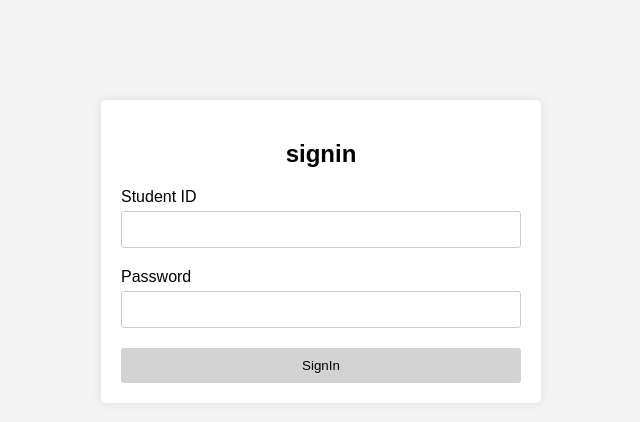
After one commit to sesac-final-01/sesac-final, a Django app: template final_project/templates/index.html in a window 1280 px wide. The commit adds this page. Shown: the top 422 px of the page, without its empty margins (319-959 px from the left). Run offline with Django 5.2, Linux system fonts and the light colour scheme; the template is opened without the code that fills it, so the values that code supplies are empty.

Commit message:
front수정

```diff
--- a/final_project/accounts/views.py
+++ b/final_project/accounts/views.py
@@ -44,12 +44,12 @@ class UserSigninView(APIView):
                 user.last_login = timezone.now()
                 user.logged_in = True
                 user.save()
-                return JsonResponse({"status":status.HTTP_200_OK})
+                return JsonResponse({"status":status.HTTP_200_OK, "message":"로그인 성공"})
             else:
-                return JsonResponse({"status":status.HTTP_104_WRONG_PWD})
+                return JsonResponse({"status":status.HTTP_406_NOT_ACCEPTABLE,"message":"로그인 실패-비밀번호를 다시 입력해주세요."})
 
         except User.DoesNotExist:
-            return JsonResponse({"status":status.HTTP_204_NO_CONTENT})
+            return JsonResponse({"status":status.HTTP_204_NO_CONTENT, "message":"해당 학번의 사용자가 존재하지 않습니다."})
 
 
 class UserSignoutView(APIView):
--- /dev/null
+++ b/final_project/templates/index.html
@@ -0,0 +1,85 @@
+<!DOCTYPE html>
+<html lang="en">
+<head>
+    <meta charset="UTF-8">
+    <meta name="viewport" content="width=device-width, initial-scale=1.0">
+    <title>SignIn</title>
+    <style>
+        body {
+            font-family: Arial, sans-serif;
+            background-color: #f4f4f4;
+            margin: 0;
+            padding: 0;
+        }
+
+        .signin-container {
+            max-width: 400px;
+            width: 90%; /* 로그인 컨테이너 너비를 조절 */
+            margin: 100px auto;
+            background-color: #fff;
+            padding: 20px;
+            border-radius: 5px;
+            box-shadow: 0 0 10px rgba(0, 0, 0, 0.1);
+        }
+
+        h2 {
+            text-align: center;
+        }
+
+        .form-group {
+            margin-bottom: 20px;
+        }
+
+        label {
+            display: block;
+            margin-bottom: 5px;
+        }
+
+        input[type="text"],
+        input[type="password"] {
+            width: calc(100% - 22px); /* 텍스트 필드 너비를 조절 */
+            padding: 10px;
+            border: 1px solid #ccc;
+            border-radius: 3px;
+        }
+
+        button {
+            width: 100%;
+            padding: 10px;
+            background-color: lightgrey;
+            color: black;
+            border: none;
+            border-radius: 3px;
+            cursor: pointer;
+        }
+
+        button:hover {
+            background-color: lightgrey;
+        }
+    </style>
+</head>
+</head>
+<body>
+<div class="signin-container">
+    <h2>signin</h2>
+    <form id="signin-form">
+        <div class="form-group">
+            <label for="student-id">Student ID</label>
+            <input type="text" id="student-id" name="student-id" required>
+        </div>
+        <div class="form-group">
+            <label for="password">Password</label>
+            <input type="password" id="password" name="password" required>
+        </div>
+        <button type="button" id="signin-button">SignIn</button>
+    </form>
+</div>
+
+<script src="./static/accounts/js/account.js"></script>
+<script>
+    document.getElementById("signin-button").addEventListener("click", function () {
+        account_signin();
+    });
+</script>
+</body>
+</html>
--- a/final_project/templates/static/accounts/js/account.js
+++ b/final_project/templates/static/accounts/js/account.js
@@ -2,7 +2,7 @@ function account_signup(event) {
     const studentId = document.getElementById("student-id").value;
     const password = document.getElementById("password").value;
 
-    fetch("https://api.sugangwhatever.shop:8000/accounts/signup/", {
+    fetch("https://k8s-default-sesacalb-3d8710ab4e-27414001.ap-northeast-2.elb.amazonaws.com/accounts/signup/", {
         method: "POST",
         headers: {
             "Content-Type": "application/json"
@@ -21,6 +21,7 @@ function account_signup(event) {
                 console.log("회원가입 실패", data.status);
                 document.getElementById("student-id").value = "";
                 document.getElementById("password").value = "";
+
             }
 
         })
@@ -35,7 +36,7 @@ function account_signin() {
     const password = document.getElementById("password").value;
 
     // 로그인 API에 POST 요청을 보냅니다.
-    fetch("https://api.sugangwhatever.shop:8000/accounts/signin/", {
+    fetch("https://k8s-default-sesacalb-3d8710ab4e-27414001.ap-northeast-2.elb.amazonaws.com/accounts/signin/", {
         method: "POST",
         headers: {
             "Content-Type": "application/json"
@@ -50,6 +51,7 @@ function account_signin() {
             console.log(data)
             if (data.status === 200) {
                 console.log("로그인 성공");
+                // TODO 로그인 실패 코드 재정비, 모달 띄우기
                 window.location.href = "lecture_list.html?student_id=" + studentId;
             } else if(data.status === 104) {
                 console.log("로그인 실패 - 비밀번호를 다시 입력해주세요.",);
--- a/final_project/templates/static/lectures/js/lecture_front.js
+++ b/final_project/templates/static/lectures/js/lecture_front.js
@@ -4,7 +4,7 @@ const urlParams = new URLSearchParams(queryString);
 const studentId = urlParams.get('student_id');
 
 
-fetch(`https://api.sugangwhatever.shop:8000/lectures/lists?student_id=${studentId}`)
+fetch(`https://k8s-default-sesacalb-3d8710ab4e-27414001.ap-northeast-2.elb.amazonaws.com/lectures/lists?student_id=${studentId}`)
     .then(response => response.json())
     .then(data => {
         console.log('학생 정보:', data.student);
@@ -37,7 +37,7 @@ function searchLectures() {
 
     document.getElementById('lecture-list').innerHTML = '';
 
-    const url = `https://api.sugangwhatever.shop:8000/lectures/lists/search?student_id=${studentId}&lec_id=${lectureCode}&lec_name=${lectureName}`;
+    const url = `https://k8s-default-sesacalb-3d8710ab4e-27414001.ap-northeast-2.elb.amazonaws.com/lectures/lists/search?student_id=${studentId}&lec_id=${lectureCode}&lec_name=${lectureName}`;
 
     // API 요청을 보냅니다.
     fetch(url)
@@ -83,7 +83,7 @@ function applyForLecture(event) {
     const row = event.target.closest('tr');
     // const studentId = document.getElementById('student-id').textContent;
     const lectureCode = row.querySelector('td:first-child').textContent;
-    const url = `https://api.sugangwhatever.shop:8000/lectures/apply/`;
+    const url = `https://k8s-default-sesacalb-3d8710ab4e-27414001.ap-northeast-2.elb.amazonaws.com/lectures/apply/`;
 
     // POST 요청을 보냅니다.
     fetch(url, {
--- a/final_project/templates/static/lectures/js/my_lectures.js
+++ b/final_project/templates/static/lectures/js/my_lectures.js
@@ -4,7 +4,7 @@ const urlParams = new URLSearchParams(queryString);
 const studentId = urlParams.get('student_id');
 
 
-fetch(`https://api.sugangwhatever.shop:8000/lectures/my-lectures?student_id=${studentId}`)
+fetch(`https://k8s-default-sesacalb-3d8710ab4e-27414001.ap-northeast-2.elb.amazonaws.com/lectures/my-lectures?student_id=${studentId}`)
     .then(response => response.json())
     .then(data => {
         console.log('학생 정보:', data.student);
@@ -55,7 +55,7 @@ function cancelLecture(event) {
     // const studentId = document.getElementById('student-id').textContent;
     const lectureCode = row.querySelector('td:first-child').textContent;
     const lectureName = row.querySelector('td:nth-child(2)').textContent;
-    const url = `https://api.sugangwhatever.shop:8000/lectures/cancel/`;
+    const url = `https://k8s-default-sesacalb-3d8710ab4e-27414001.ap-northeast-2.elb.amazonaws.com/lectures/cancel/`;
 
     console.log("cancelLecture")
 
```
Also changed, not shown: final_project/templates/signup.html (+44 -3 lines), final_project/templates_local/signin.html (+45 -4 lines), final_project/templates_local/signup.html (+44 -3 lines), final_project/templates_local/static/accounts/js/account.js (+28 -1 lines), 1 other file.
